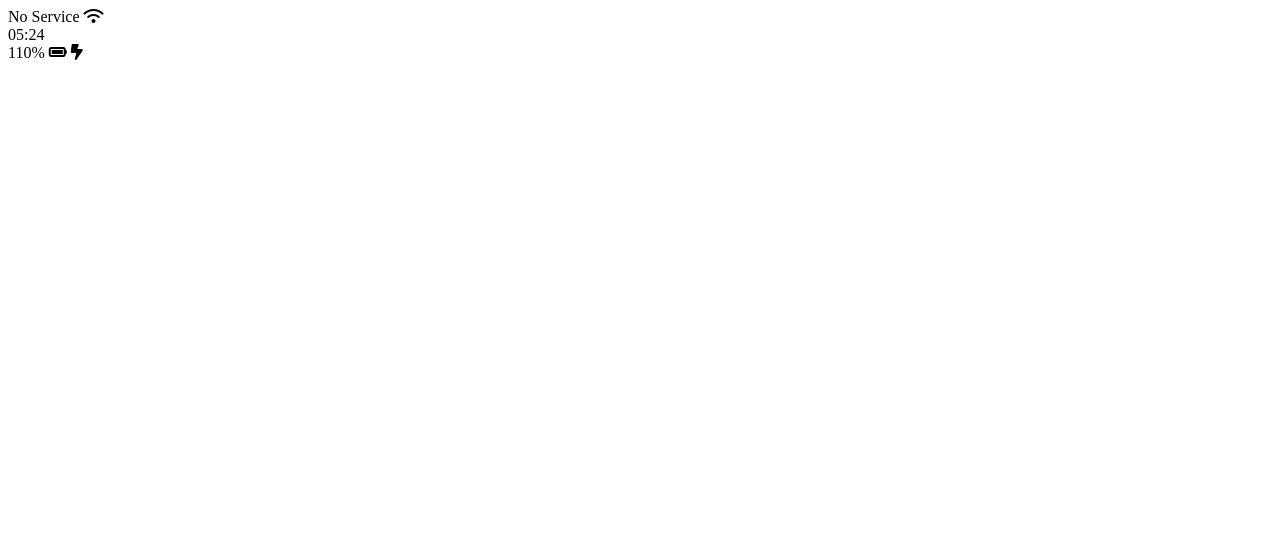
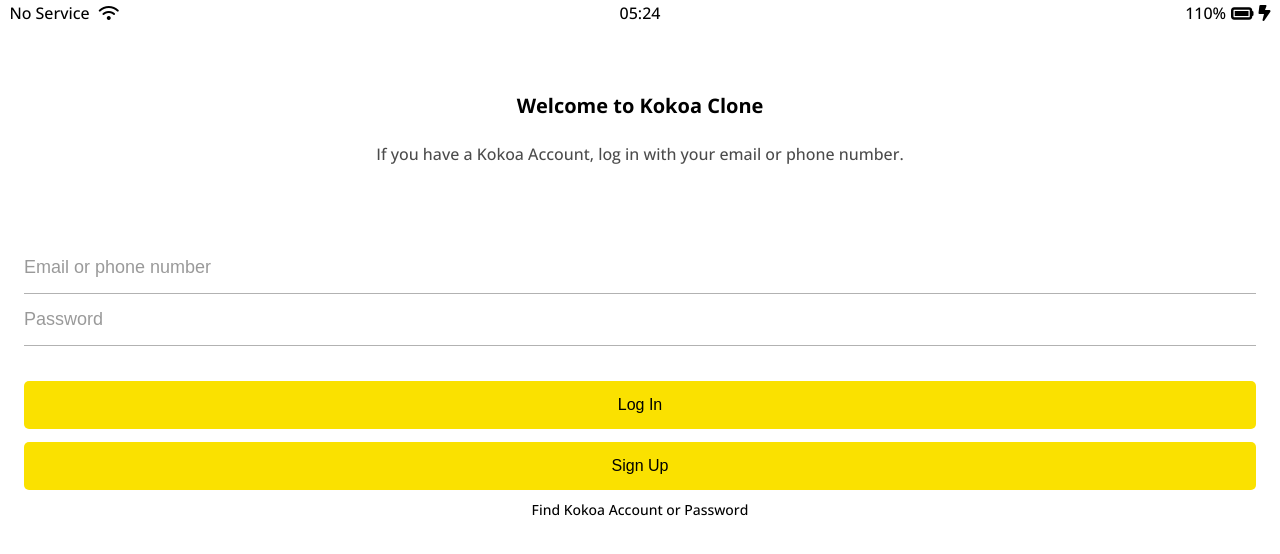
Before and after one commit to sharkclass/kokoa-clone, a plain HTML site: page index.html in a window 1280 px wide. Drawn offline with nearby package versions, Linux system fonts and the light colour scheme.

Commit message:
Finished Login Page

```diff
--- /dev/null
+++ b/css/components/status-bar.css
@@ -0,0 +1,26 @@
+.status-bar{
+    display:flex;
+    justify-content:center;
+    padding:5px 3px;
+}
+.status-bar__column{
+    width:33%;
+}
+.status-bar__column:first-child span{
+    margin-right:5px;
+}
+
+.status-bar__column:nth-child(2){
+    display:flex;
+    justify-content:center;
+}
+
+.status-bar__column:last-child{
+    display:flex;
+    justify-content:flex-end;
+    align-items:center;
+}
+
+.status-bar__column .fa-battery-full{
+    margin:0px 5px;
+}
--- /dev/null
+++ b/css/reset.css
@@ -0,0 +1,52 @@
+/* http://meyerweb.com/eric/tools/css/reset/
+   v2.0 | 20110126
+   License: none (public domain)
+*/
+
+html, body, div, span, applet, object, iframe,
+h1, h2, h3, h4, h5, h6, p, blockquote, pre,
+a, abbr, acronym, address, big, cite, code,
+del, dfn, em, img, ins, kbd, q, s, samp,
+small, strike, strong, sub, sup, tt, var,
+b, u, i, center,
+dl, dt, dd, ol, ul, li,
+fieldset, form, label, legend,
+table, caption, tbody, tfoot, thead, tr, th, td,
+article, aside, canvas, details, embed,
+figure, figcaption, footer, header, hgroup,
+menu, nav, output, ruby, section, summary,
+time, mark, audio, video {
+	margin: 0;
+	padding: 0;
+	border: 0;
+	font-size: 100%;
+	font: inherit;
+	vertical-align: baseline;
+}
+/* HTML5 display-role reset for older browsers */
+article, aside, details, figcaption, figure,
+footer, header, hgroup, menu, nav, section {
+	display: block;
+}
+body {
+	line-height: 1;
+}
+ol, ul {
+	list-style: none;
+}
+blockquote, q {
+	quotes: none;
+}
+blockquote:before, blockquote:after,
+q:before, q:after {
+	content: '';
+	content: none;
+}
+table {
+	border-collapse: collapse;
+	border-spacing: 0;
+}
+
+input:focus{
+    outline:none;
+}
--- /dev/null
+++ b/css/screens/login.css
@@ -0,0 +1,70 @@
+/* header는 BEM 방식으로 작성하였음.(모든 요소에 class를 지정함) */
+
+.welcome-header{
+    margin-top:70px;
+    text-align:center;
+    display:flex;
+    flex-direction:column;
+    align-items:center;
+}
+
+.welcome-header__title{
+    margin-bottom: 30px;
+    font-size:20px;
+    font-weight:600;
+}
+
+.welcome-header__text{
+    margin-bottom:80px;
+    width:70%;
+    opacity:0.7;
+}
+
+/* login-form은 BEM방식을 사용하지 않고 일일히 찾는 방식으로 작성하였음. */
+
+#login-form{
+    display:flex;
+    flex-direction:column;
+    margin:0px 24px;
+}
+
+#login-form input{
+    padding:15px 0px;
+    border:none;
+    font-size:18px;
+    transition: border-color 0.3s ease-in-out;
+}
+
+#login-form input:not([type="submit"]){
+    border-bottom:1px solid rgba(0, 0, 0, 0.3);
+    transition: border-color 0.3s ease-in-out;
+}
+
+#login-form input[type="password"]{
+    margin-bottom:35px;
+}
+
+#login-form input::placeholder{
+    color:rgba(0, 0, 0, 0.4);
+}
+
+#login-form input:focus{
+    border-color:var(--yellow);
+}
+
+#login-form input[type="submit"]{
+    background-color: var(--yellow);
+    cursor:pointer;
+    font-size:16px;
+    margin-bottom:13px;
+    padding:15px;
+    border-radius:5px;
+}
+
+
+#login-form a{
+    text-align:center;
+    text-decoration:none;
+    color:inherit;
+    font-size:14px;
+}
--- /dev/null
+++ b/css/style.css
@@ -0,0 +1,14 @@
+@import url('https://fonts.googleapis.com/css2?family=Open+Sans:wght@500;700&display=swap');
+
+@import "reset.css";
+@import "variables.css";
+
+/* Components */
+@import "components/status-bar.css";
+
+/* Screens */
+@import "screens/login.css";
+
+body{
+    font-family: 'Open Sans', sans-ser;
+}
--- /dev/null
+++ b/css/variables.css
@@ -0,0 +1,4 @@
+:root{
+    --yellow:#fae100;
+    --brown:#3C1E1E;
+}
--- a/index.html
+++ b/index.html
@@ -1,25 +1,44 @@
 <!DOCTYPE html>
 <html lang="en">
 <head>
+    <link rel="stylesheet" href="css/style.css">
     <meta charset="UTF-8">
     <meta name="viewport" content="width=device-width"/>
     <title>Welcome to Kokoa Talk</title>
+
 </head>
     <body>
-        <div id="status bar">
-            <div class="status-bar_column">
+        <div class="status-bar">
+            <div class="status-bar__column">
                 <span>No Service</span>
                 <i class="fa-solid fa-wifi"></i>
             </div>
-            <div class="status-bar_column">
+            <div class="status-bar__column">
                 <span>05:24</span>
             </div>
-            <div class="status-bar_column">
+            <div class="status-bar__column">
                 <span>110%</span>
-                <i class="fa-solid fa-battery-full"></i>
+                <i class="fa-solid fa-battery-full fa-lg"></i>
                 <i class="fa-solid fa-bolt-lightning"></i>
             </div>
         </div>
+
+        <header class="welcome-header">
+            <h1 class="welcome-header__title">Welcome to Kokoa Clone</h1>
+            <p class="welcome-header__text">If you have a Kokoa Account, log in with your email or phone number.</p>
+        </header>
+
+        <form action="friends.html" method ="get" id="login-form">
+            <input name="username" required type="text" placeholder="Email or phone number"/>
+            <input name="pssword" required type="password" placeholder="Password"/>
+            <input type="submit" value="Log In"/>
+            <input type="submit" value="Sign Up"/>
+            <a href="#">Find Kokoa Account or Password</a>
+        </form>
+
+
+
+
         <script src="https://kit.fontawesome.com/5976348e1b.js" crossorigin="anonymous"></script>
     </body>
 </html>
```
Also changed, not shown: friends.html (added, +1 -0 lines).
